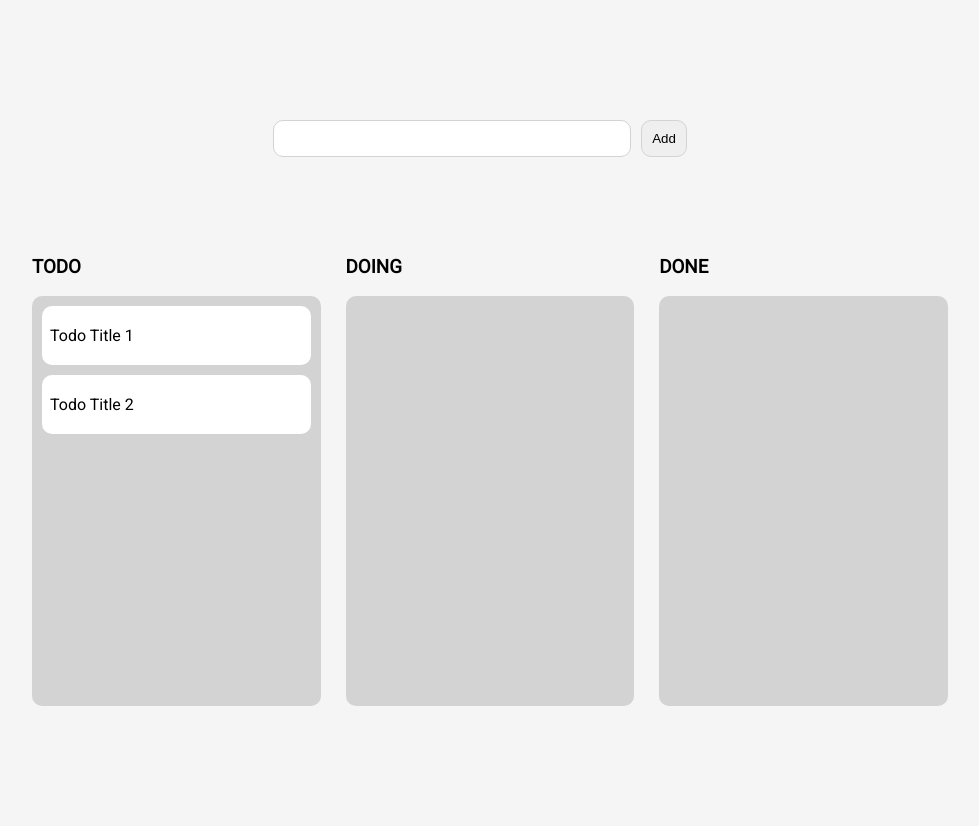
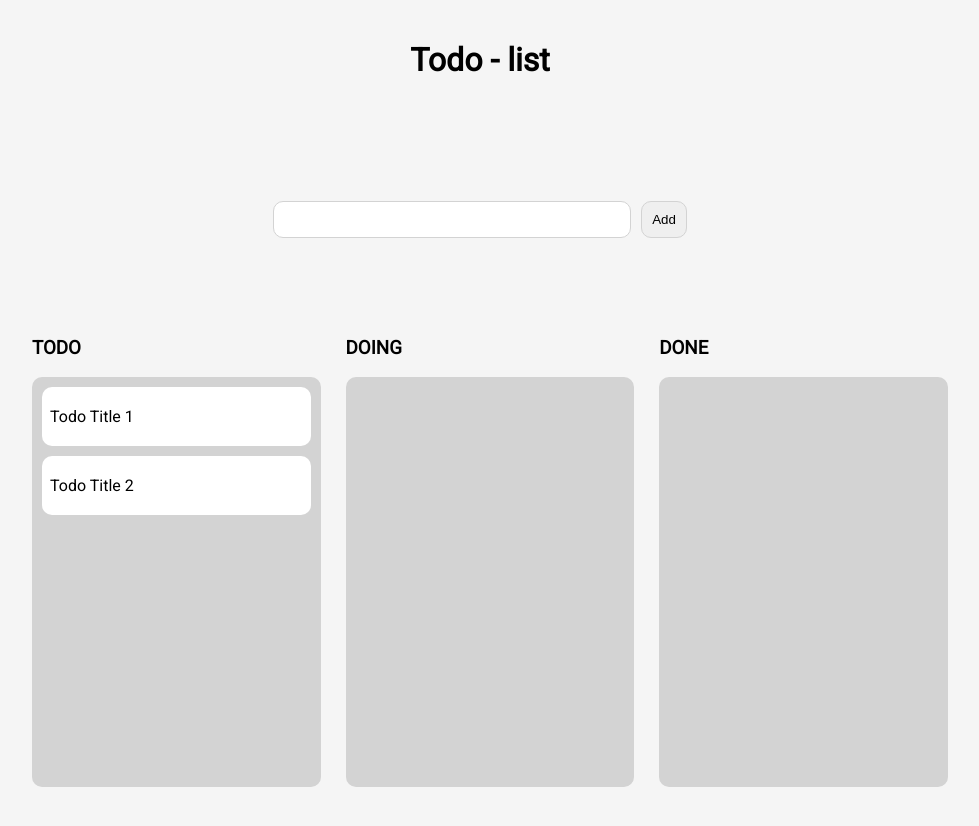
Before and after one commit to lsenaa/DnD-Kanban-board, a React (Create React App) app: page / in a window 1280 px wide. Shown: the top 826 px of the page, without its empty margins (160-1139 px from the left). Built offline with nearby package versions, Linux system fonts and the light colour scheme.

Commit message:
refactor: 제목 추가

```diff
--- a/src/App.js
+++ b/src/App.js
@@ -76,6 +76,7 @@ function App() {
 
   return (
     <div className="App">
+      <h1>Todo - list</h1>
       <div className="todo-input">
         <input
           className="input"
```
